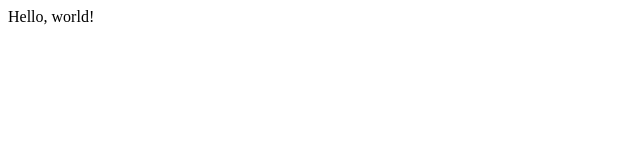
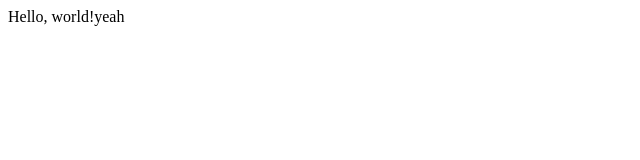
Before and after one commit to flatwellrichsum/flatwellrichsum.github.io, a plain HTML site: page index.html in a window 1280 px wide. Shown: the full height of the page, 0-640 px from the left. Drawn offline with Linux system fonts and the light colour scheme.

Commit message:
Update index.html

```diff
--- a/index.html
+++ b/index.html
@@ -1,5 +1,5 @@
 <html>
 <body>
-Hello, world!
+Hello, world!yeah
 </body>
 </html>
```
